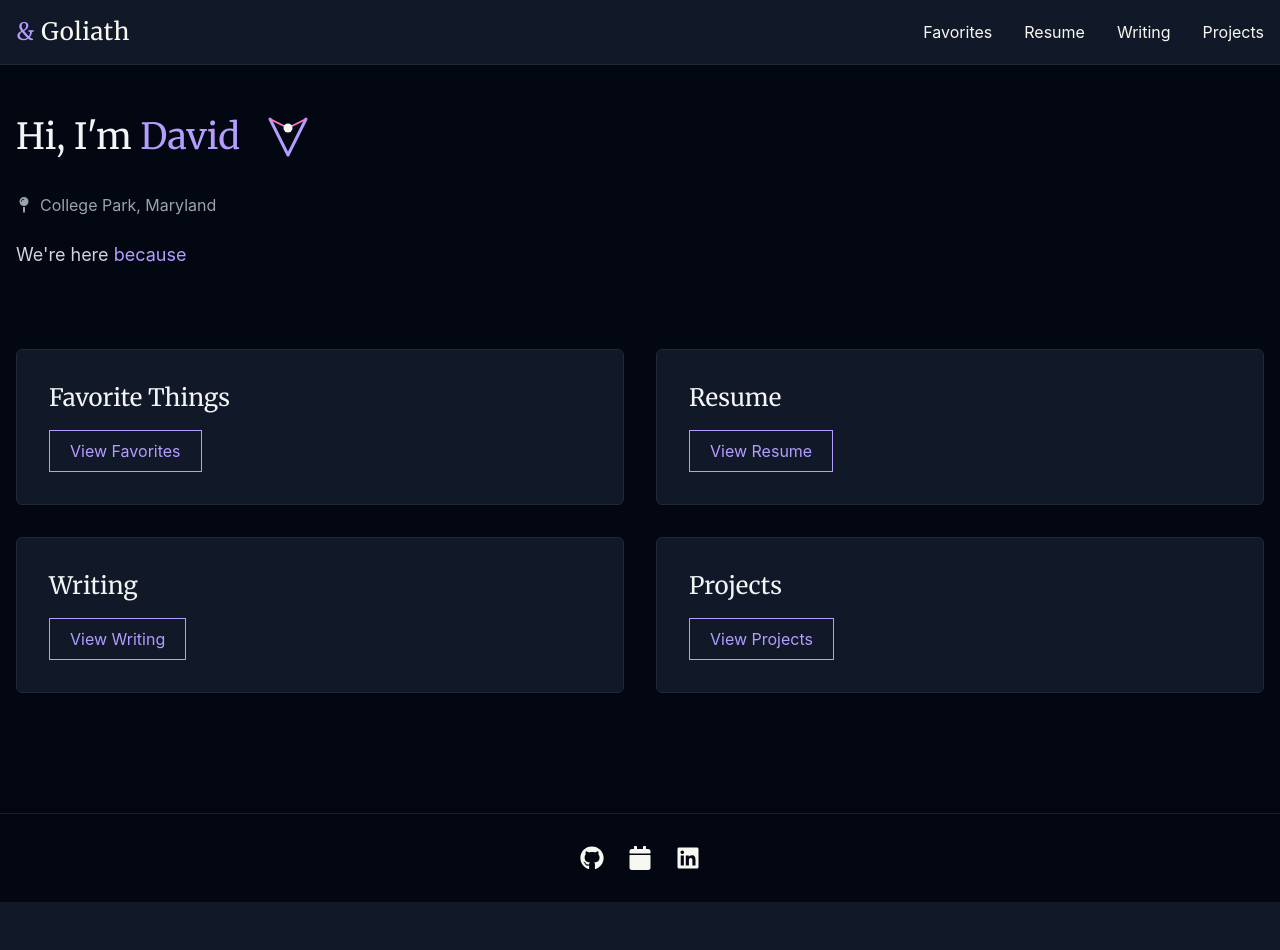
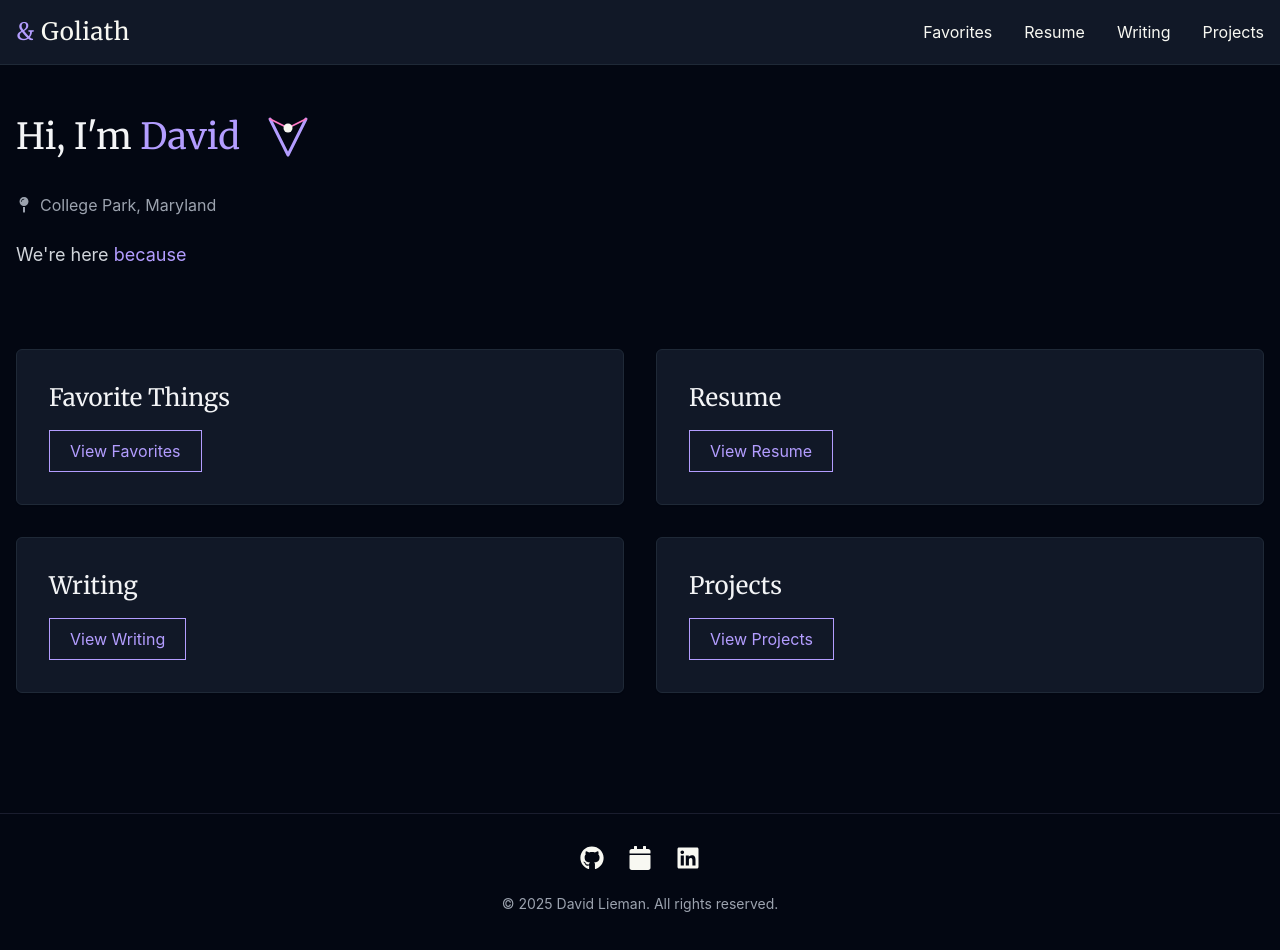
Before and after one commit to David3748/AndGoliath, a Next.js app: page / in a window 1280 px wide. Shown: the top 950 px of the page. Before the commit the page ends 902 px from the top, so only its background shows below. Built offline with nearby package versions, Linux system fonts and the light colour scheme.

Commit message:
copyright!

```diff
--- a/src/components/Layout.tsx
+++ b/src/components/Layout.tsx
@@ -178,6 +178,9 @@ const Layout: React.FC<LayoutProps> = ({ children, title = '&Goliath', isSimple
             </a>
           </div>
         </div>
+        <div className="py-6 text-center text-gray-400 text-sm">
+          &copy; {new Date().getFullYear()} David Lieman. All rights reserved.
+        </div>
       </footer>
     </div>
   );
```
